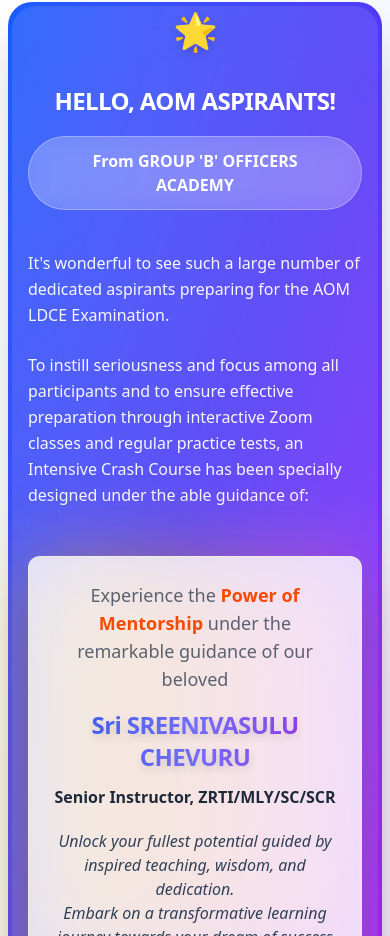
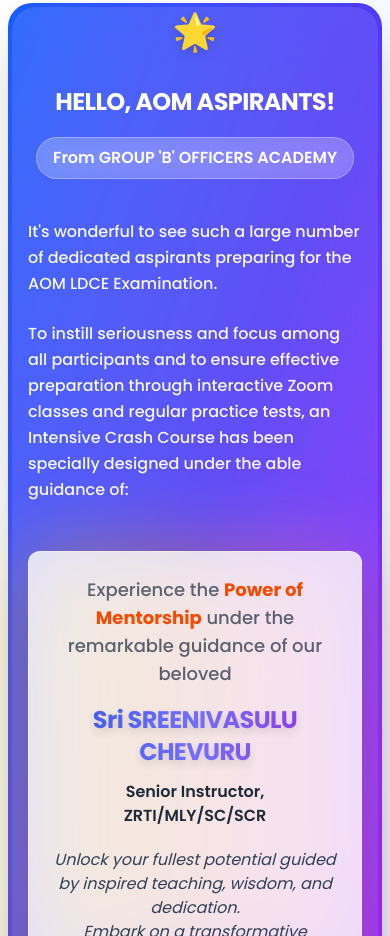
Before and after one commit to AOM-Apirant/group-b-officers-academy, a Next.js app: page / in a window 390 px wide. Shown: the part 1033-1969 px from the top of the page. Built offline with nearby package versions, Linux system fonts and the light colour scheme.

Commit message:
Poppins font added

```diff
--- a/app/layout.tsx
+++ b/app/layout.tsx
@@ -1,19 +1,19 @@
 import type { Metadata } from "next";
-import { Geist, Geist_Mono } from "next/font/google";
+import { Poppins } from "next/font/google";
 import "./globals.css";
 import Navbar from "../components/Navbar";
 
-const geistSans = Geist({
-  variable: "--font-geist-sans",
+const poppins = Poppins({
+  variable: "--font-poppins",
   subsets: ["latin"],
+  weight: ["400", "500", "600", "700"],
+  style: ["normal", "italic"],
 });
 
-const geistMono = Geist_Mono({
-  variable: "--font-geist-mono",
-  subsets: ["latin"],
-});
+
 
 export const metadata: Metadata = {
+  metadataBase: new URL("https://groupbofficersacademy.com"),
   title: "Group B Officers Academy",
   description: "Group B Officers Academy is a platform for officers to learn and grow.",
   icons: {
@@ -53,8 +53,8 @@
   return (
     <html lang="en">
       <body
-        className={`${geistSans.variable} ${geistMono.variable} antialiased`}
-        suppressHydrationWarning
+        className={`${poppins.className} ${poppins.variable} antialiased`}
+        suppressHydrationWarning={true}
       >
         <Navbar />
         {children}
--- a/app/page.tsx
+++ b/app/page.tsx
@@ -63,7 +63,7 @@
                 <h2 className="lg:text-4xl text-2xl md:text-5xl font-black mb-5 leading-tight tracking-tight">
                   HELLO, AOM ASPIRANTS!
                 </h2>
-                <div className="inline-block px-6 py-3 bg-white/20 backdrop-blur-md rounded-full border border-white/30">
+                <div className="inline-block lg:px-6 px-4 lg:py-3 py-2 bg-white/20 backdrop-blur-md rounded-full border border-white/30">
                   <p className="lg:text-xl text-base font-semibold">
                     From GROUP &apos;B&apos; OFFICERS ACADEMY
                   </p>
```
